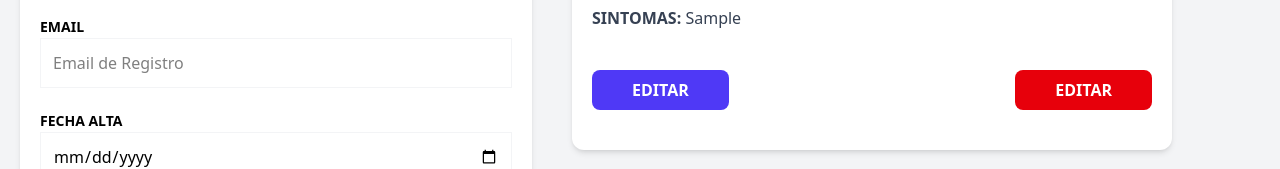
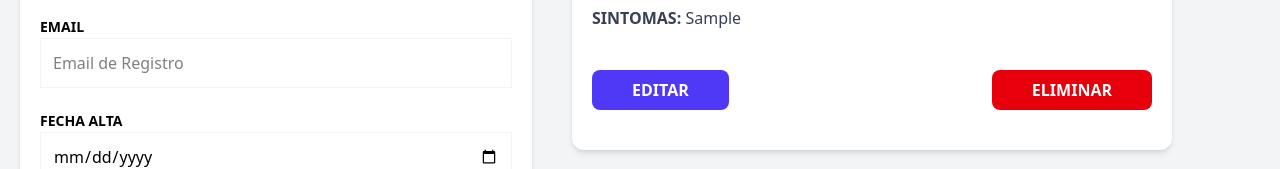
Before and after one commit to Raquelll77/Pacientes---Zustand---React---React-Hook-Form---TypeScript, a React (Vite) app: page / in a window 1280 px wide. Both pictures are taken after typing "Sample", "Sample", "name@example.com", "2020-01-15", "Sample" into the empty fields and a click on the input "Guardar Paciente". Shown: the part 562-731 px from the top of the page. Built offline with nearby package versions, Linux system fonts and the light colour scheme.

Commit message:
agregando funcionalidad eliminar paciente o cita

```diff
--- a/src/components/PatientDetails.tsx
+++ b/src/components/PatientDetails.tsx
@@ -1,10 +1,14 @@
 import { Patient } from "../types"
 import PatientDetailItem from "./PatientDetailItem"
+import { usePatienStore } from "../store"
 
 type PatientDetailsProps = {
     patient: Patient
 }
 export default function PatientDetails({patient} : PatientDetailsProps) {
+
+  const deletePatient = usePatienStore((state) => state.deletePatient)
+
   return (
     <div className="mx-5 my-10 px-5 py-10 bg-white shadow-md rounded-xl">
         <PatientDetailItem label="ID" data = {patient.id}/>
@@ -21,7 +25,8 @@ export default function PatientDetails({patient} : PatientDetailsProps) {
             </button>
             <button
                 type="button"
-                className="py-2 px-10 bg-red-600 hover:bg-red-700 text-white font-bold uppercase rounded-lg">Editar
+                className="py-2 px-10 bg-red-600 hover:bg-red-700 text-white font-bold uppercase rounded-lg"
+                onClick={() => deletePatient(patient.id)}>Eliminar
             </button>
         </div>
     </div>
--- a/src/store.ts
+++ b/src/store.ts
@@ -6,6 +6,7 @@ import { DraftPatient, Patient } from './types'
 type PatientState = {
     patients: Patient[]
     addPatient: (data: DraftPatient) => void
+    deletePatient: (id: Patient['id']) => void
 }
 
 const createPatient = (patient: DraftPatient) : Patient => {
@@ -19,5 +20,10 @@ export const usePatienStore = create<PatientState> ((set) => ({
        set((state) => ({
             patients: [...state.patients, newPatient]
        }))
+    },
+    deletePatient: (id) => {
+        set((state) => ({
+            patients: [...state.patients.filter(patient => patient.id !== id)]
+        }))
     }
 }))
```
